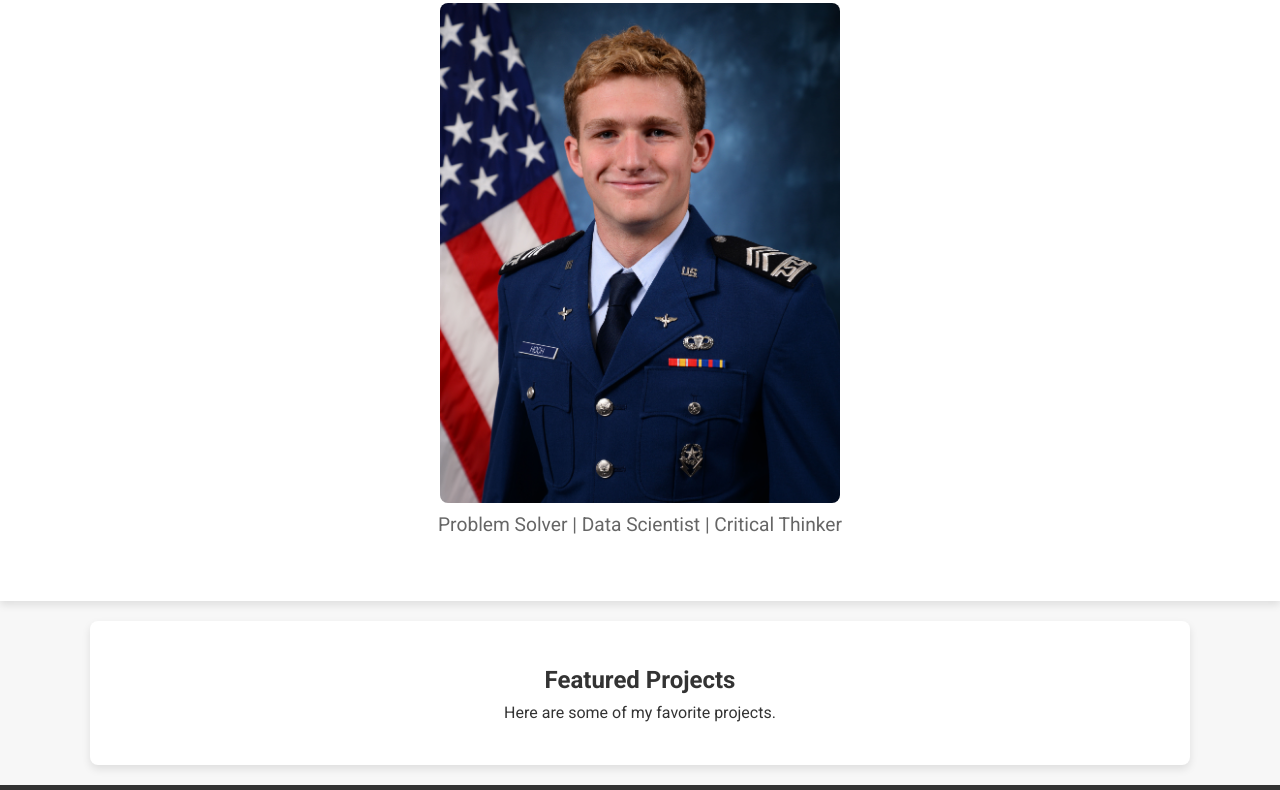
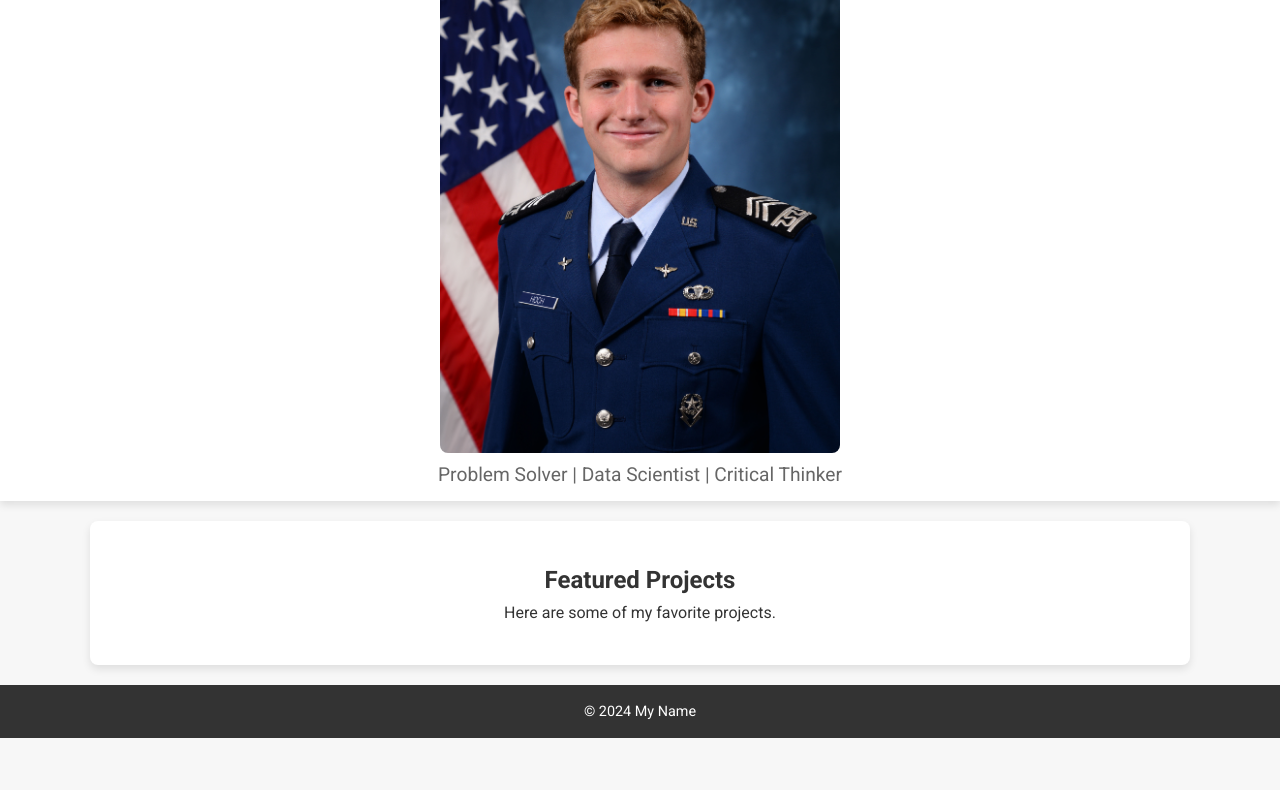
Before and after one commit to evhoch/evhoch.github.io, a plain HTML site: page index.html in a window 1280 px wide. Shown: the part 131-921 px from the top of the page. After the commit the page ends 869 px from the top, so only its background shows below. Drawn offline with Linux system fonts and the light colour scheme.

Commit message:
smaller header

```diff
--- a/assets/css/styles.css
+++ b/assets/css/styles.css
@@ -63,7 +63,7 @@ nav ul li a:hover {
 /* Header styling */
 header {
     text-align: center;
-    padding: 60px 20px;
+    padding: 10px 20px;
     background-color: #fff;
     width: 100%;
     /*margin-top: 60px; /* Adds space below the fixed navbar */
```
